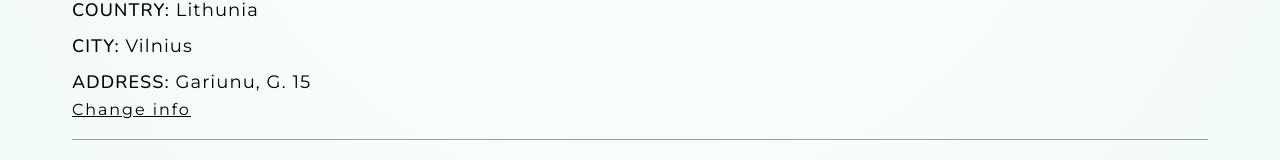
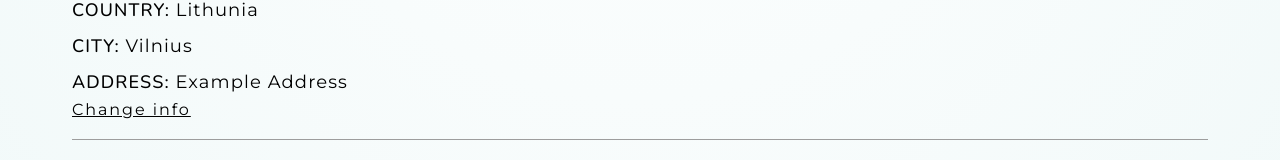
Before and after one commit to SAudrius/Autostyle, a Next.js app: page /account in a window 1280 px wide. Shown: the part 484-644 px from the top of the page. Built offline with nearby package versions, Linux system fonts and the light colour scheme.

Commit message:
fix: default values DEMO

```diff
--- a/src/app/(protected)/account/_components/AccountInfo/index.tsx
+++ b/src/app/(protected)/account/_components/AccountInfo/index.tsx
@@ -19,7 +19,7 @@ export const AccountInfo = () => {
       <UserInfoField
         className="mt-3"
         field="Address"
-        value="Gariunu, g. 15"
+        value="Example Address"
         infoValues={"values"}
       />
       <Line />
@@ -28,7 +28,7 @@ export const AccountInfo = () => {
         field="Email"
         value="autostyle@gmail.com"
         linkLabel="Change email"
-        linkHref="/change"
+        linkHref="/change-email"
       />
       <Line />
       <UserInfoField
```
